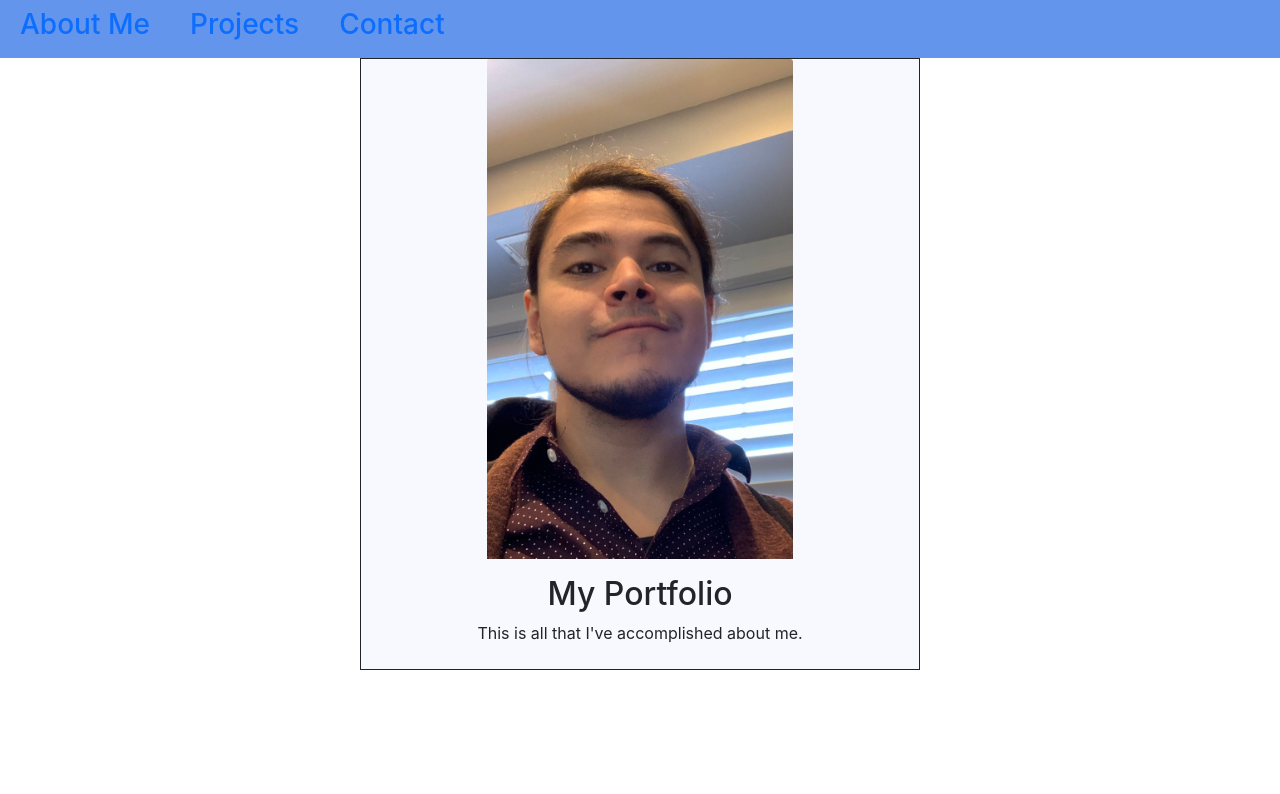
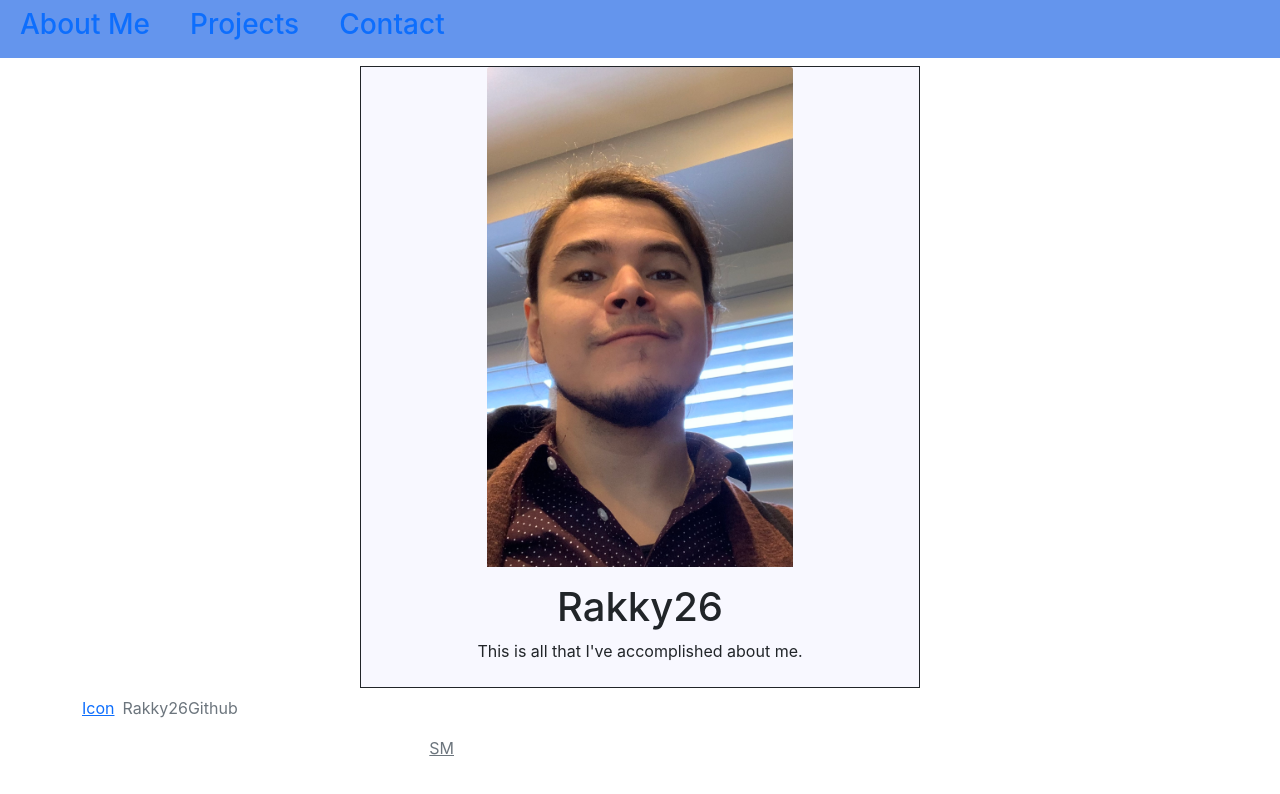
Before and after one commit to rakky21/re-ux, a React (Create React App) app: page / in a window 1280 px wide. Shown: the top 794 px of the page. Built offline with nearby package versions, Linux system fonts and the light colour scheme.

Commit message:
added the footer

```diff
--- a/src/App.js
+++ b/src/App.js
@@ -4,6 +4,7 @@ import Nav from "./components/Nav/Nav";
 import About from "./components/About/About";
 import Projects from "./components/Projects/Projects";
 import Contact from "./components/Contact/Contact";
+import Footer from "./components/Footer/Footer";
 
 function App() {
 
@@ -35,6 +36,7 @@ function App() {
       <main>
         {showPage()}
       </main>
+      <footer><Footer></Footer></footer>
     </div>)
 }
 
--- a/src/components/About/About.js
+++ b/src/components/About/About.js
@@ -4,10 +4,10 @@ import Cara from "../../assets/cover/cara.jpg";
 
 function About() {
   return (
-    <section className="container">
+    <section className="container my-2">
       <div
-        className="row my-2"
-        style={{ border: "1px solid", width: "35rem", background: "#F8F8FF" }}
+        className="row"
+        style={{ border: "1px solid", width: "35rem", height: '100%', background: "#F8F8FF" }}
         class="center"
       >
         <img
@@ -17,10 +17,10 @@ function About() {
           style={{ height: "500px", width: "auto" }}
         ></img>
         <div className="card-body">
-          <h2 className="card-title" class="cara">
+          <h1 className="card-title" class="cara">
             {" "}
-            My Portfolio{" "}
-          </h2>
+            Rakky26{" "}
+          </h1>
           <p className="card-text my-2">
             This is all that I've accomplished about me.
           </p>
--- /dev/null
+++ b/src/components/Footer/Footer.js
@@ -0,0 +1,22 @@
+import React from "react";
+
+function Footer() {
+  return (
+
+      <footer className="container ">
+          <div className="py-3 my-4 justify-content-between border-top d-flex" class="center"></div>
+        <div className="col-md-4 d-flex">
+            <a href="/" className="mb-3 me-2">Icon</a>
+            <span className="text-muted">Rakky26Github</span>
+        </div>
+        <ul className="nav col-md-4 justify-content-end list-unstyled d-flex">
+          <li className="ms-3">
+            <a className="text-muted" href="/">SM</a>
+          </li>
+        </ul>
+      </footer>
+
+  );
+}
+
+export default Footer;
```
